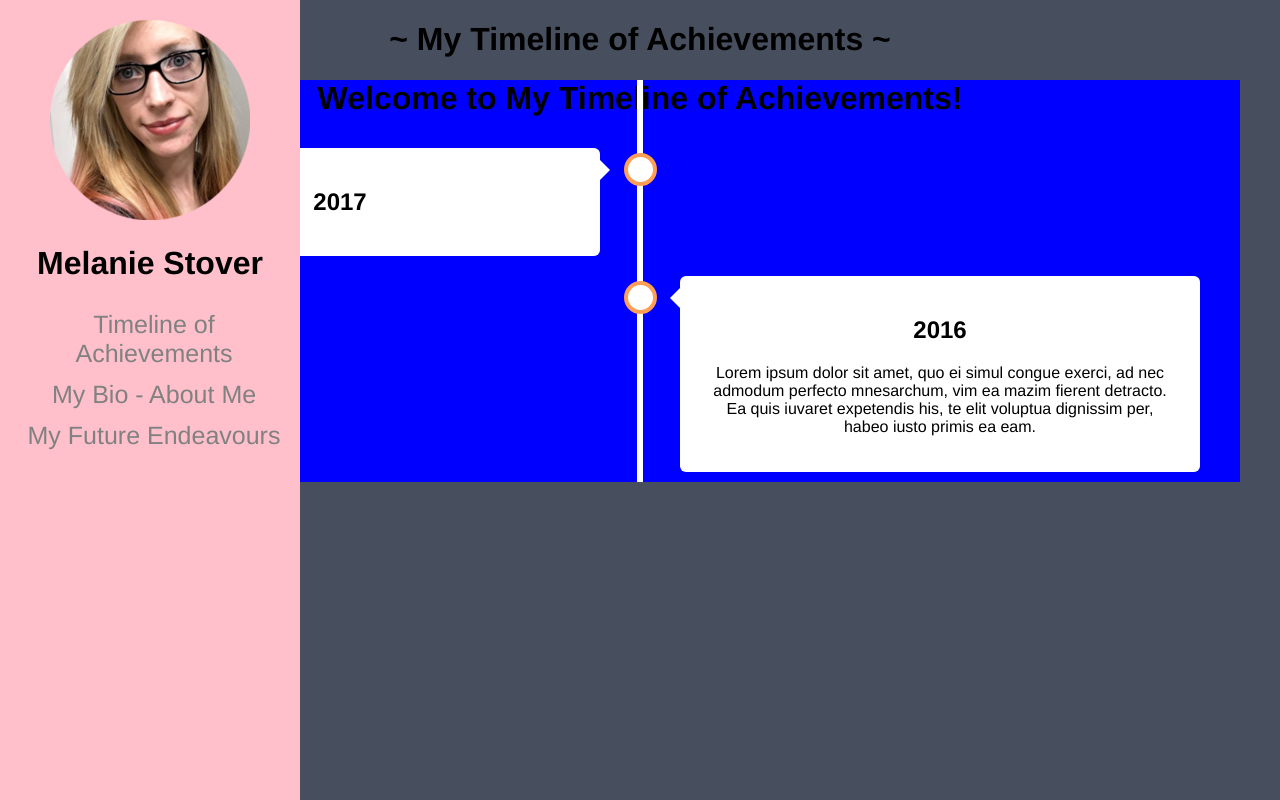
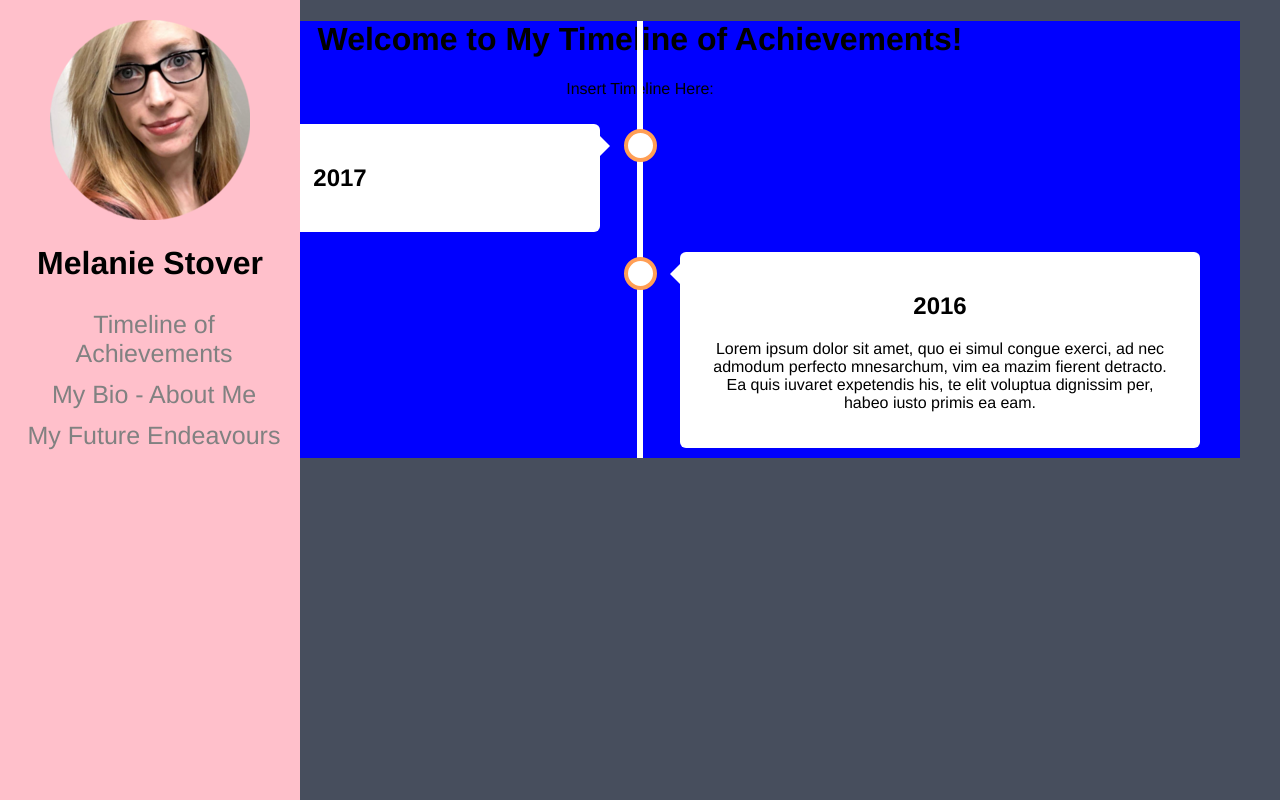
Before and after one commit to ms0686056/ms0686056.github.io, a plain HTML site: page index.html in a window 1280 px wide. Drawn offline with Linux system fonts and the light colour scheme.

Commit message:
rewrite old code

```diff
--- a/index.html
+++ b/index.html
@@ -16,14 +16,15 @@
       <a href="future.html">My Future Endeavours</a>
     </sidebar>
 
-    <h1>~ My Timeline of Achievements ~</h1>
     <div class="timeline">
       <h1>Welcome to My Timeline of Achievements!</h1>
+      <p>Insert Timeline Here:</p>
       <div class="container left">
         <div class="content">
           <h2>2017</h2>
         </div>
       </div>
+
       <div class="container right">
         <div class="content">
           <h2>2016</h2>
--- a/style.css
+++ b/style.css
@@ -2,10 +2,12 @@
   text-align: center;
   box-sizing: border-box;
 }
+
 body {
   background-color: #474e5d;
   font-family: Helvetica, sans-serif;
 }
+
 .mainPic {
   border-style: dotted rounded black 10px;
 }
@@ -21,7 +23,6 @@ sidebar {
   top: 0;
   left: 0;
   background-color: pink;
-  background-image:url("Rubiks.jpg");
   overflow-x: hidden;
   padding-top: 20px;
 }
@@ -35,14 +36,18 @@ sidebar a {
 sidebar a:hover {
   color: #f1f1f1;
 }
+
 /* The actual timeline (the vertical ruler) */
 .timeline {
+  position: fixed;
+  right: auto;
   position: relative;
   max-width: 1200px;
   margin: 0 auto;
   background-color: blue;
   font: green;
 }
+
 /* The actual timeline (the vertical ruler) */
 .timeline::after {
   content: '';
@@ -54,6 +59,7 @@ sidebar a:hover {
   left: 50%;
   margin-left: -3px;
 }
+
 /* Container around content */
 .container {
   padding: 10px 40px;
@@ -61,6 +67,7 @@ sidebar a:hover {
   background-color: inherit;
   width: 50%;
 }
+
 /* The circles on the timeline */
 .container::after {
   content: '';
@@ -74,14 +81,17 @@ sidebar a:hover {
   border-radius: 50%;
   z-index: 1;
 }
+
 /* Place the container to the left */
 .left {
   left: 0;
 }
+
 /* Place the container to the right */
 .right {
   left: 50%;
 }
+
 /* Add arrows to the left container (pointing right) */
 .left::before {
   content: " ";
@@ -95,6 +105,7 @@ sidebar a:hover {
   border-width: 10px 0 10px 10px;
   border-color: transparent transparent transparent white;
 }
+
 /* Add arrows to the right container (pointing left) */
 .right::before {
   content: " ";
@@ -108,10 +119,12 @@ sidebar a:hover {
   border-width: 10px 10px 10px 0;
   border-color: transparent white transparent transparent;
 }
+
 /* Fix the circle for containers on the right side */
 .right::after {
   left: -16px;
 }
+
 /* The actual content */
 .content {
   padding: 20px 30px;
@@ -119,18 +132,21 @@ sidebar a:hover {
   position: relative;
   border-radius: 6px;
 }
+
 /* Media queries - Responsive timeline on screens less than 600px wide */
 @media screen and (max-width: 600px) {
   /* Place the timelime to the left */
   .timeline::after {
   left: 31px;
   }
+
   /* Full-width containers */
   .container {
   width: 100%;
   padding-left: 70px;
   padding-right: 25px;
   }
+
   /* Make sure that all arrows are pointing leftwards */
   .container::before {
   left: 60px;
@@ -138,10 +154,12 @@ sidebar a:hover {
   border-width: 10px 10px 10px 0;
   border-color: transparent white transparent transparent;
   }
+
   /* Make sure all circles are at the same spot */
   .left::after, .right::after {
   left: 15px;
   }
+
   /* Make all right containers behave like the left ones */
   .right {
   left: 0%;
```
